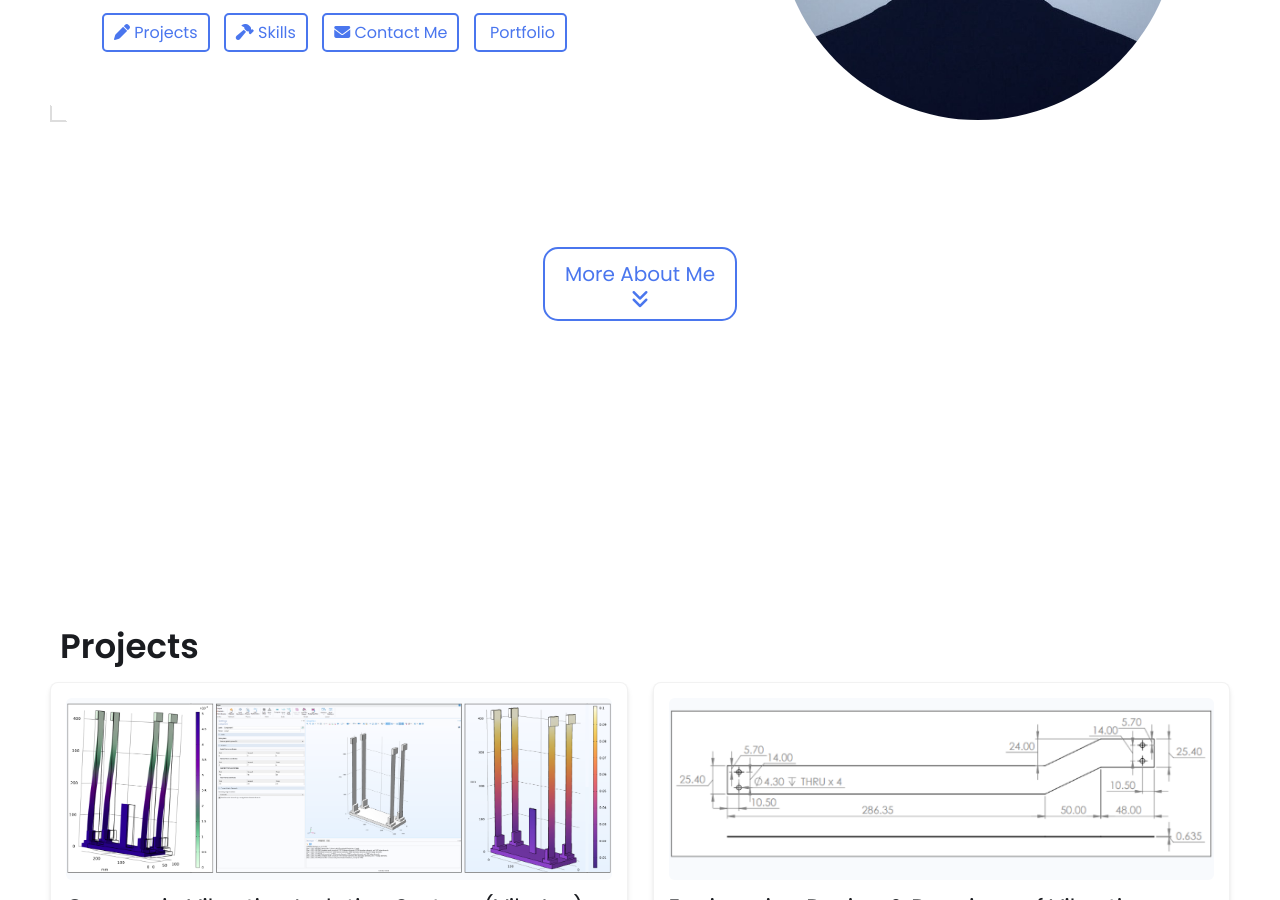
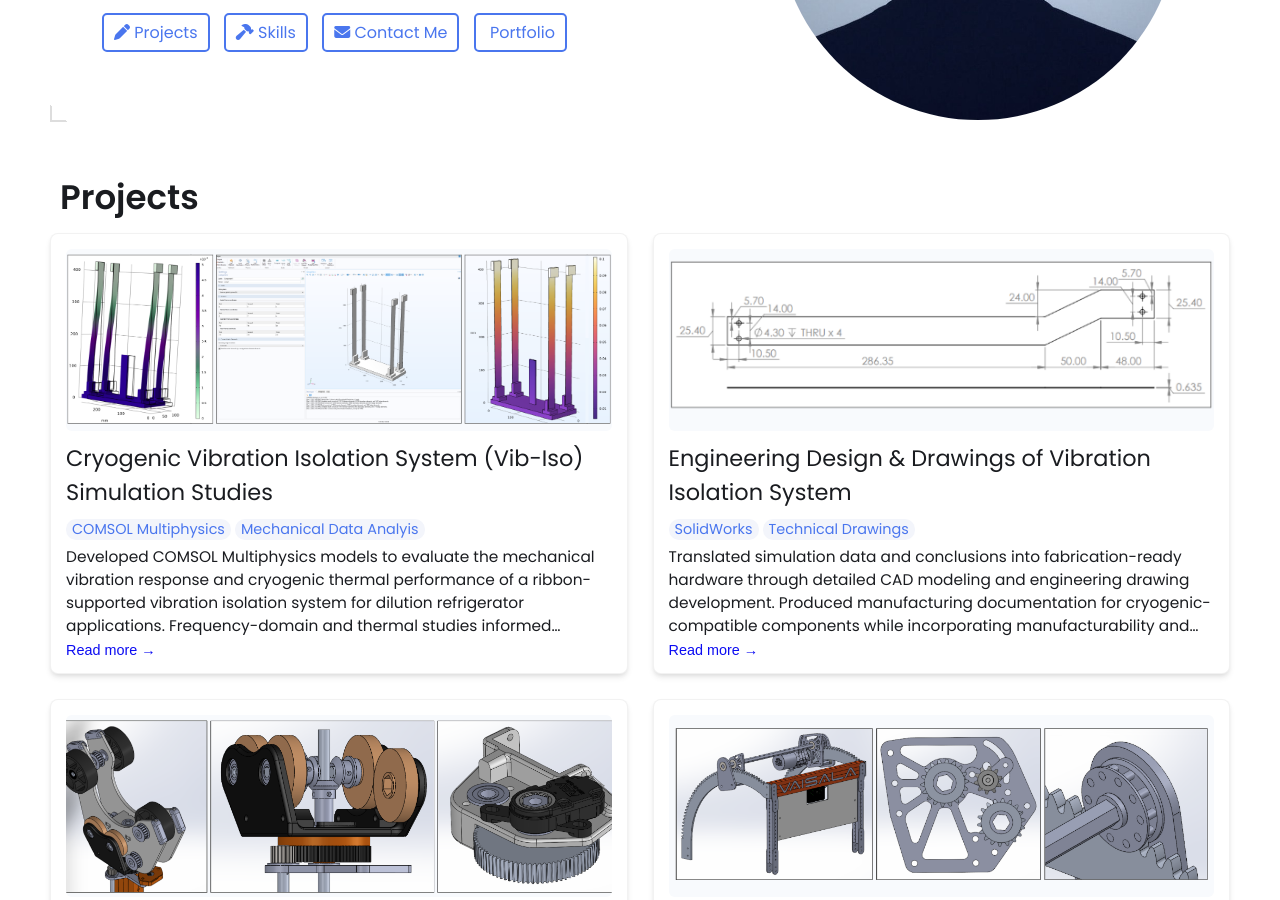
Before and after one commit to emiliohernand/emiliohernand.github.io, a Jekyll site: the page built from index.html, in a window 1280 px wide and 900 px high, scrolled down 412 px. Built offline with Jekyll 4.4.1, drawn with Linux system fonts in a browser that asks for light colours.

Commit message:
minor changes

```diff
--- a/index.html
+++ b/index.html
@@ -6,15 +6,12 @@ layout: wrapper
 ---
 
 {% include hero.html%}
-
-
-
-<div class="arrow">
+<!-- <div class="arrow">
     <a href="#projects">
         More About Me
     <i class="fa-solid fa-angles-down"></i>
     </a>
-</div>
+</div> -->
 {% include projects.html%}
 {% include skills.html%}
 {% include contact.html%}
```
